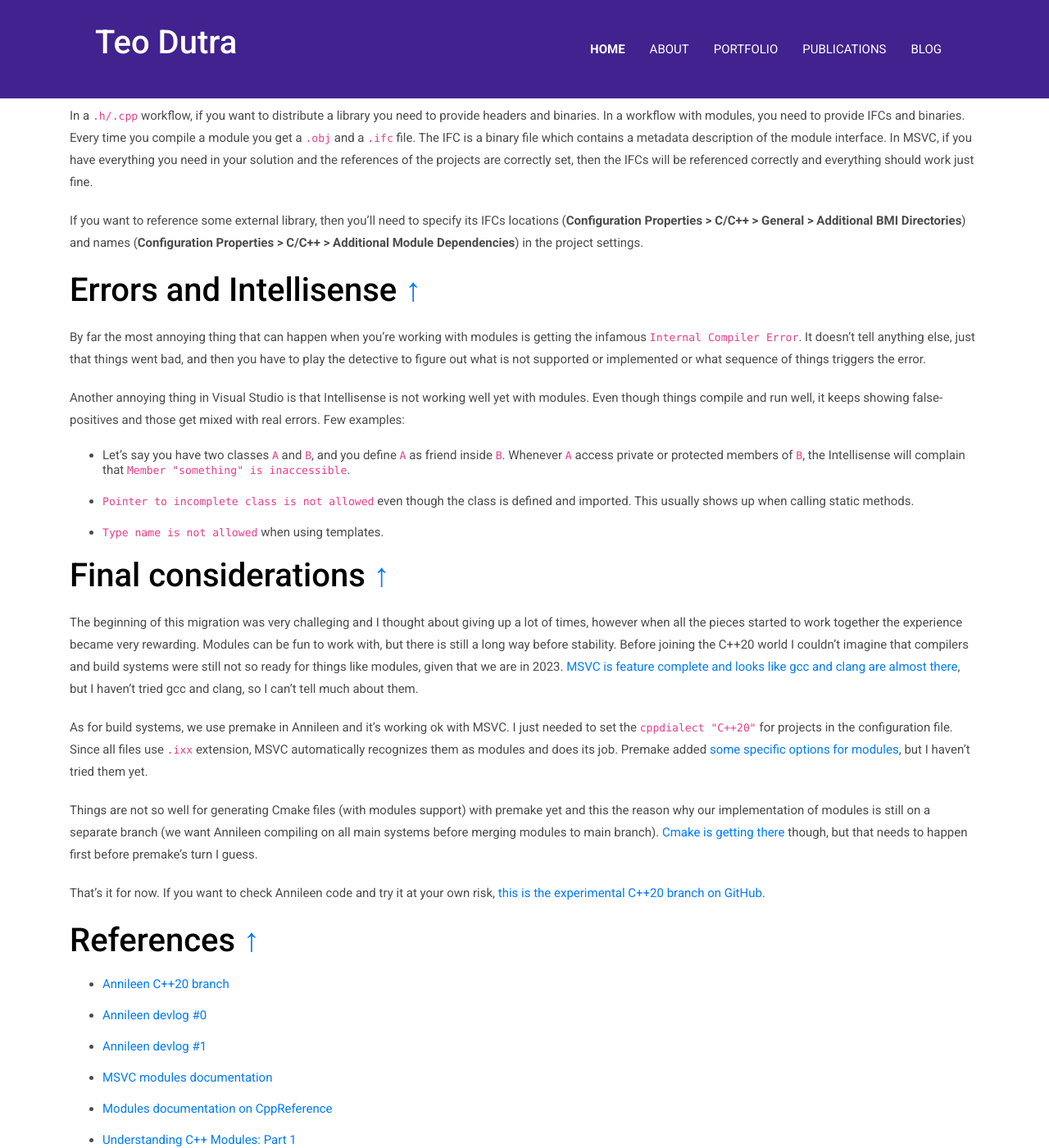
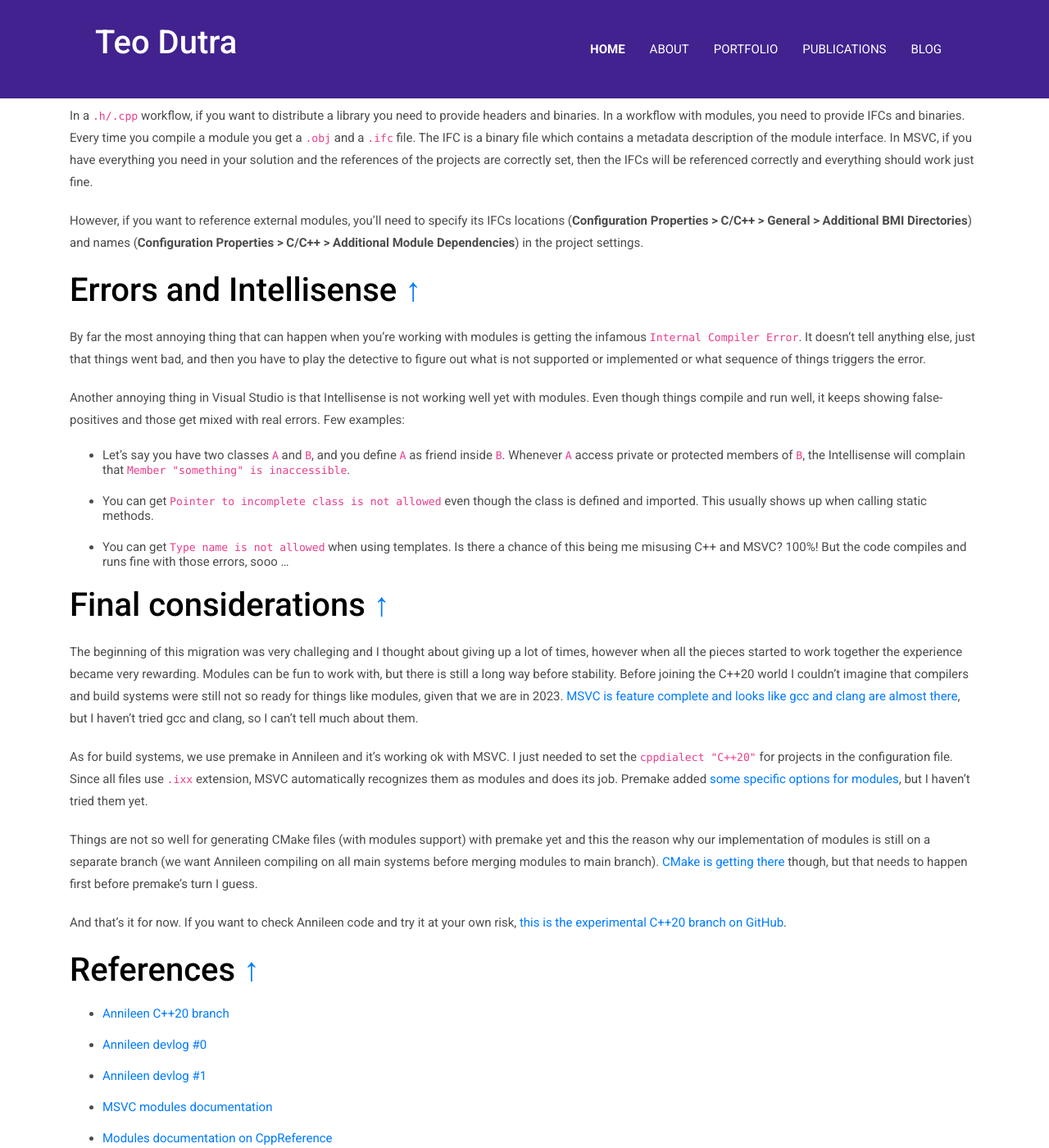
Before and after one commit to teofilobd/teofilobd.github.io, a Jekyll site: the page built from _posts/2023-02-27-Annileen-Devlog-2.md, in a window 1280 px wide and 1400 px high, scrolled down 9941 px. Shown: the whole window at 82% size. Built offline with Jekyll 4.4.1, drawn with Linux system fonts in a browser that asks for light colours; nearby versions of some CDN libraries; some of the changed text lies outside the part shown.

Commit message:
- More post fixes.

```diff
--- a/_posts/2023-02-27-Annileen-Devlog-2.md
+++ b/_posts/2023-02-27-Annileen-Devlog-2.md
@@ -85,7 +85,7 @@
     - Move `.h` content to `.cpp` file.
     - Change file extension `.cpp` to module extension `.ixx`.
     - Check if file configuration is correct on MSVC (**Configuration Properties > General > Item Type > C/C++ compiler**).
-    - Translate code to comply with module coding rules (Check [annileen module structure](#annileen-module-structure-)).
+    - Translate code to comply with module coding rules (check [annileen module structure](#annileen-module-structure-)).
     - Work on it until it compiles, then goes to next leaf.
 - After leaves, go up in the hierarchy until going through all files.
 
@@ -235,9 +235,9 @@
 
 #### Cyclic dependencies
 
-Modules don't like cyclic dependencies very much. If you have cyclic dependencies you will get an error saying something like:
+Modules don't like cyclic dependencies very much. If you have cyclic dependencies you will get an error saying something like this:
 
-> <sub><sup>`Cannot build the following source files because there is a cyclic dependency between them: myModule1.ixx depends on myModule2.ixx depends on myModule1.ixx`. </sub></sup>
+> <sub><sup>`Cannot build the following source files because there is a cyclic dependency between them: myModule1.ixx depends on myModule2.ixx depends on myModule1.ixx`. </sup></sub>
 
 And if you try the usual approach of forward declaring what you need, it won't work (at least it didn't for me). But there's always a way ...
 
@@ -323,7 +323,7 @@
 
 In a `.h/.cpp` workflow, if you want to distribute a library you need to provide headers and binaries. In a workflow with modules, you need to provide IFCs and binaries. Every time you compile a module you get a `.obj` and a `.ifc` file. The IFC is a binary file which contains a metadata description of the module interface. In MSVC, if you have everything you need in your solution and the references of the projects are correctly set, then the IFCs will be referenced correctly and everything should work just fine.
 
-If you want to reference some external library, then you'll need to specify its IFCs locations (**Configuration Properties > C/C++ > General > Additional BMI Directories**) and names (**Configuration Properties > C/C++ > Additional Module Dependencies**) in the project settings.
+However, if you want to reference external modules, you'll need to specify its IFCs locations (**Configuration Properties > C/C++ > General > Additional BMI Directories**) and names (**Configuration Properties > C/C++ > Additional Module Dependencies**) in the project settings.
 
 ### Errors and Intellisense [↑](#summary)
 
@@ -331,8 +331,9 @@
 
 Another annoying thing in Visual Studio is that Intellisense is not working well yet with modules. Even though things compile and run well, it keeps showing false-positives and those get mixed with real errors. Few examples:
 - Let's say you have two classes `A` and `B`, and you define `A` as friend inside `B`. Whenever `A` access private or protected members of `B`, the Intellisense will complain that `Member "something" is inaccessible`.
-- `Pointer to incomplete class is not allowed` even though the class is defined and imported. This usually shows up when calling static methods.
-- `Type name is not allowed` when using templates.
+- You can get `Pointer to incomplete class is not allowed` even though the class is defined and imported. This usually shows up when calling static methods.
+- You can get `Type name is not allowed` when using templates.
+Is there a chance of this being me misusing C++ and MSVC? 100%! But the code compiles and runs fine with those errors, sooo ...
 
 ### Final considerations [↑](#summary)
 
@@ -340,9 +341,9 @@
 
 As for build systems, we use premake in Annileen and it's working ok with MSVC. I just needed to set the `cppdialect "C++20"` for projects in the configuration file. Since all files use `.ixx` extension, MSVC automatically recognizes them as modules and does its job. Premake added [some specific options for modules](https://github.com/premake/premake-core/pull/1570){:target="_blank"}, but I haven't tried them yet.
 
-Things are not so well for generating Cmake files (with modules support) with premake yet and this the reason why our implementation of modules is still on a separate branch (we want Annileen compiling on all main systems before merging modules to main branch). [Cmake is getting there](https://www.kitware.com/import-cmake-c20-modules/){:target="_blank"} though, but that needs to happen first before premake's turn I guess.
+Things are not so well for generating CMake files (with modules support) with premake yet and this the reason why our implementation of modules is still on a separate branch (we want Annileen compiling on all main systems before merging modules to main branch). [CMake is getting there](https://www.kitware.com/import-cmake-c20-modules/){:target="_blank"} though, but that needs to happen first before premake's turn I guess.
 
-That's it for now. If you want to check Annileen code and try it at your own risk, [this is the experimental C++20 branch on GitHub](https://github.com/CrociDB/annileen/tree/feature/cpp20){:target="_blank"}.
+And that's it for now. If you want to check Annileen code and try it at your own risk, [this is the experimental C++20 branch on GitHub](https://github.com/CrociDB/annileen/tree/feature/cpp20){:target="_blank"}.
 
 ### References [↑](#summary)
 
@@ -356,4 +357,4 @@
 - [Understanding C++ Modules: Part 3](https://vector-of-bool.github.io/2019/10/07/modules-3.html){:target="_blank"}
 - [C++ compiler support](https://en.cppreference.com/w/cpp/compiler_support){:target="_blank"}
 - [Premake module support PR](https://github.com/premake/premake-core/pull/1570){:target="_blank"}
-- [Cmake module support as of 2023 Jan.](https://www.kitware.com/import-cmake-c20-modules/){:target="_blank"}
+- [CMake module support as of 2023 Jan.](https://www.kitware.com/import-cmake-c20-modules/){:target="_blank"}
```
Also changed, not shown: other parts of _posts/2023-02-27-Annileen-Devlog-2.md (+2 -2 lines).
